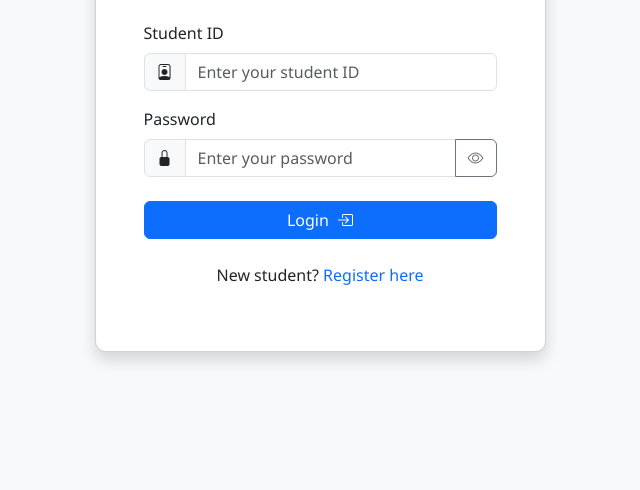
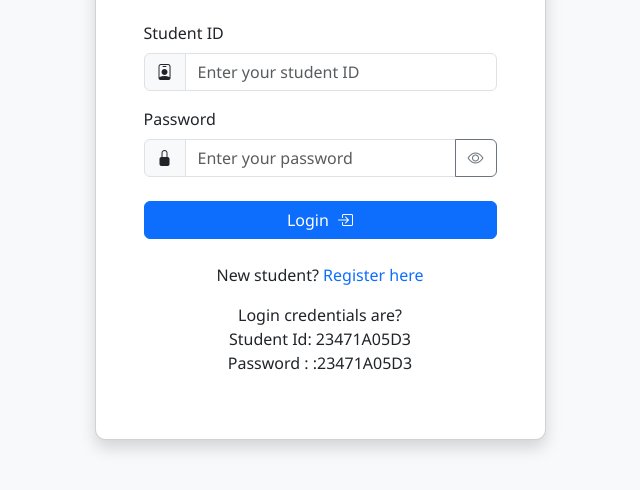
Before and after one commit to udayofficial-21/School-Management-System, a plain HTML site: page index.html in a window 1280 px wide. Shown: the part 250-740 px from the top of the page, without its empty margins (320-960 px from the left). Drawn offline with nearby package versions, Linux system fonts and the light colour scheme.

Commit message:
Update index.html

```diff
--- a/index.html
+++ b/index.html
@@ -48,6 +48,7 @@
                         </form>
                         <div class="text-center mt-4">
                             <p>New student? <a href="register.html" class="text-decoration-none">Register here</a></p>
+                            <p>Login credentials are?<br> Student Id: 23471A05D3 <br> Password : :23471A05D3 </a></p>
                         </div>
                     </div>
                 </div>
@@ -59,4 +60,5 @@
     <script src="https://cdn.jsdelivr.net/npm/bootstrap@5.3.6/dist/js/bootstrap.bundle.min.js" integrity="sha384-j1CDi7MgGQ12Z7Qab0qlWQ/Qqz24Gc6BM0thvEMVjHnfYGF0rmFCozFSxQBxwHKO" crossorigin="anonymous"></script>
     <script src="script.js"></script>
 </body>
+
 </html>
```
